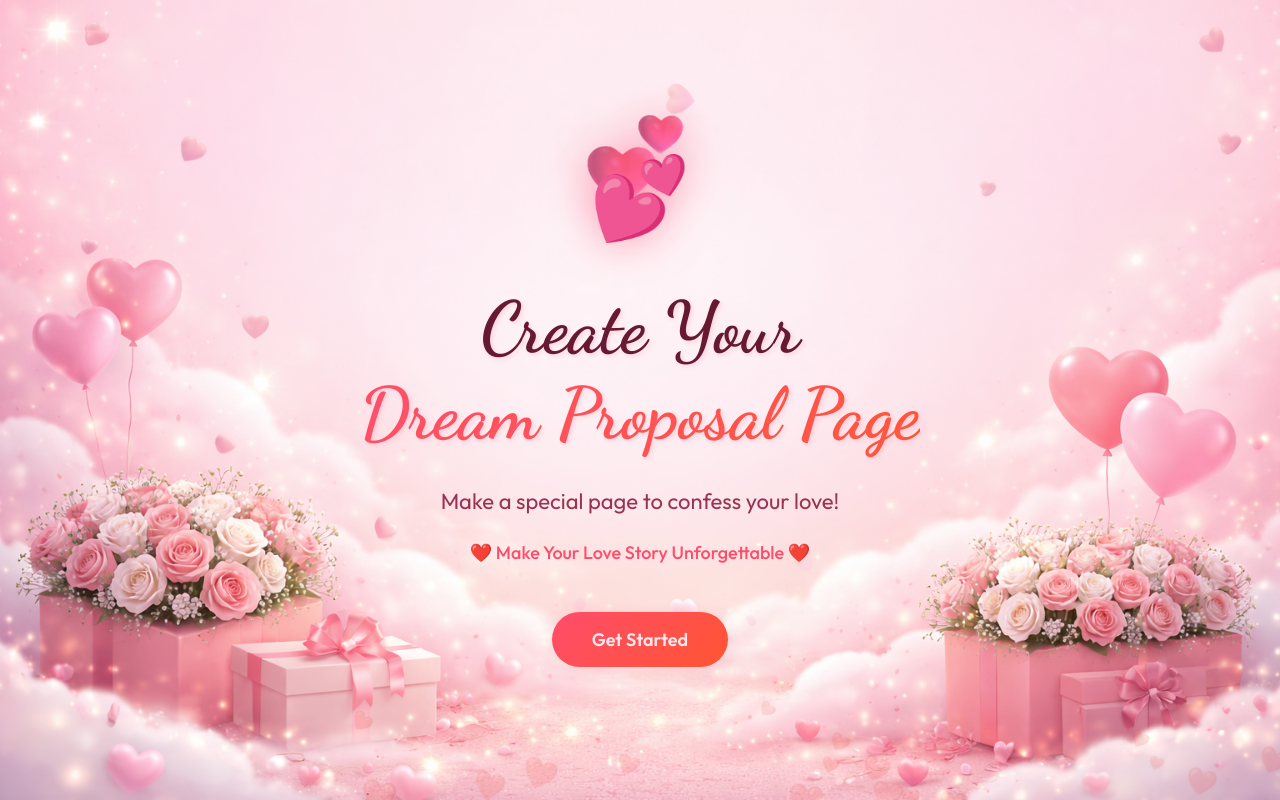
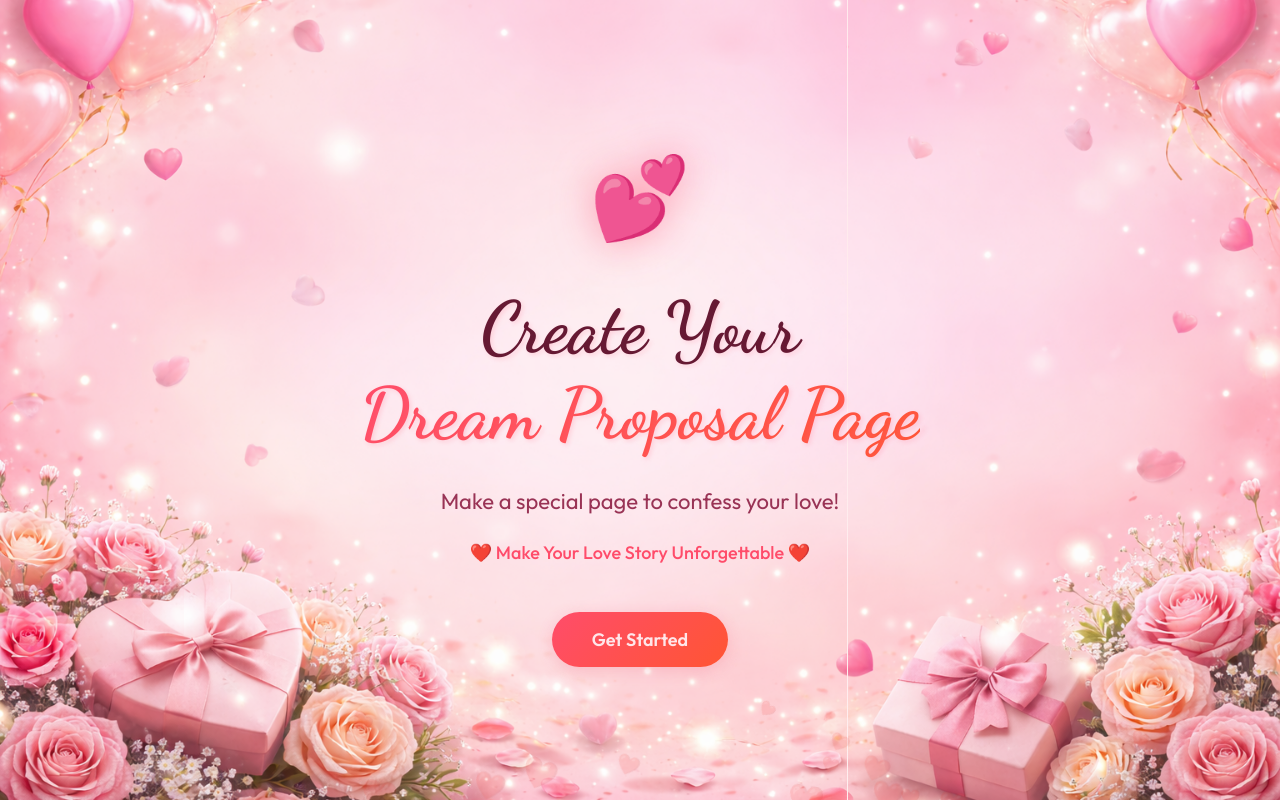
Before and after one commit to pavitra-sudo/Valentine-Proposal-Site, a React (Vite) app: page / in a window 1280 px wide. Built offline with nearby package versions, Linux system fonts and the light colour scheme.

Commit message:
changed background and position it to left

```diff
--- a/src/index.css
+++ b/src/index.css
@@ -77,9 +77,8 @@ body {
   background: linear-gradient(135deg, var(--color-bg-gradient-start), var(--color-bg-gradient-end));
   /* Responsive background image */
   background-size: cover;
-  background-position: center;
+  background-position: left;
   background-repeat: no-repeat;
-  background-attachment: fixed;
 }
 
 .floating-hearts {
```
Also changed, not shown: background.png.
